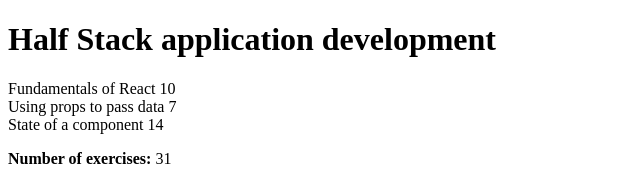
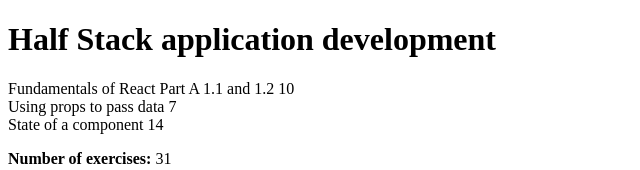
Before and after one commit to morganbutton/Helsinki-University_FullStack2022, a React (Create React App) app in the folder part1/courseinfo/: page / in a window 1280 px wide. Shown: the top 170 px of the page, without its empty margins (0-640 px from the left). Built offline with nearby package versions, Linux system fonts and the light colour scheme.

Commit message:
Part A 1.1 and 1.2 Complete
Completed A 1.1 commit 5: "course info 1.2 complete"
Completed A 1.2 commit 4: "refactor exercise 1.1"
(kind of messed up the naming convention for exercise A 1.1 wanted to specify for your convenience)

```diff
--- a/part1/courseinfo/src/App.js
+++ b/part1/courseinfo/src/App.js
@@ -31,7 +31,7 @@ const Total = (props) => {
 }
 
 const App = () => {
-    const part1 = 'Fundamentals of React';
+    const part1 = 'Fundamentals of React Part A 1.1 and 1.2';
     const exercise1 = 10;
     const part2 = 'Using props to pass data';
     const exercise2 = 7;
```
